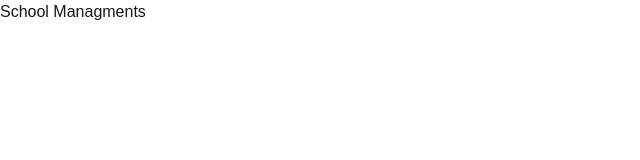
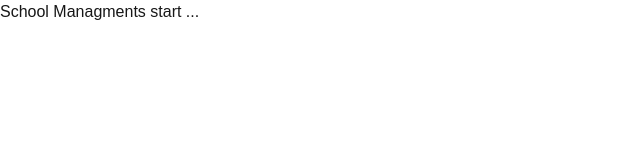
Before and after one commit to Ansari839/School-management, a Next.js app: page / in a window 1280 px wide. Shown: the top 160 px of the page, without its empty margins (0-640 px from the left). Built offline with nearby package versions, Linux system fonts and the light colour scheme.

Commit message:
branch checking

```diff
--- a/src/app/page.js
+++ b/src/app/page.js
@@ -1,5 +1,5 @@
 import Image from "next/image";
 
 export default function Home() {
-  return <div>School Managments</div>;
+  return <div>School Managments start ...</div>;
 }
```
